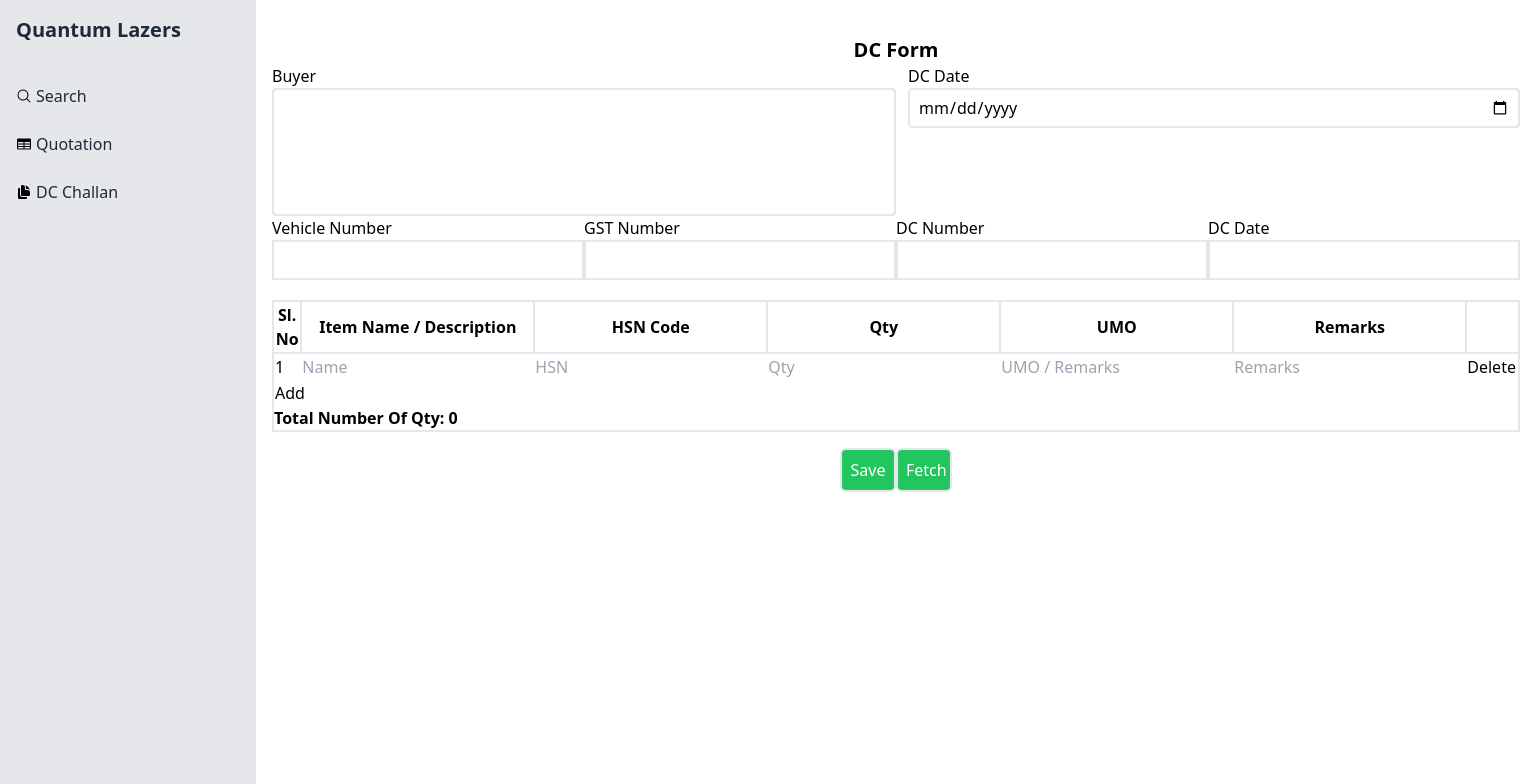
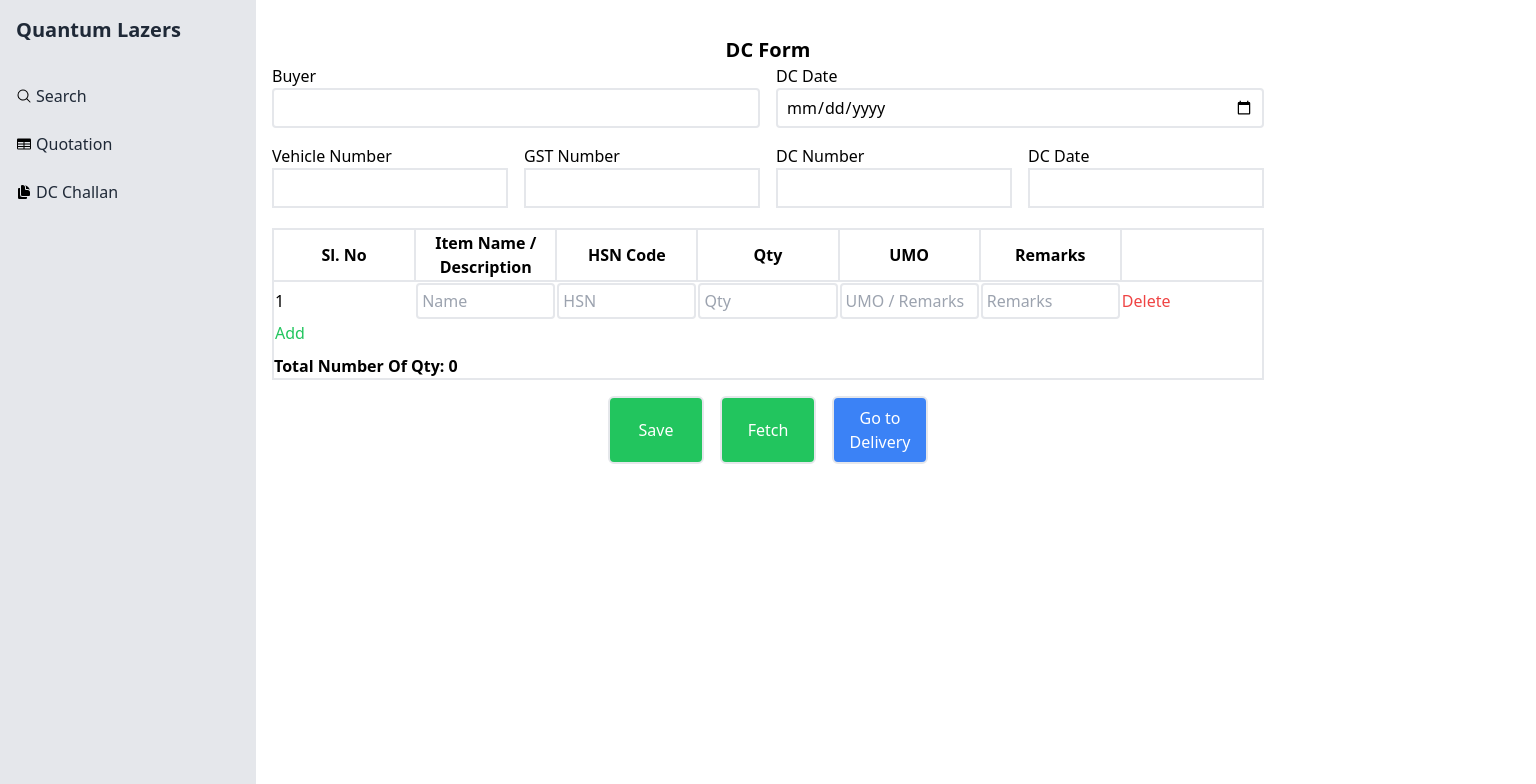
Before and after one commit to yuvaraj2775/quantamlazers, a Next.js app: page /delivery in a window 1280 px wide. Both pictures are taken after a click on the button "Add". Shown: the top 784 px of the page, 1536 px wide, since content can reach past the window. Built offline with nearby package versions, Linux system fonts and the light colour scheme.

Commit message:
Add files via upload

```diff
--- a/app/api/Formdata/route.js
+++ b/app/api/Formdata/route.js
@@ -30,6 +30,7 @@ async function initDb() {
         gst_number TEXT,
         dc_number TEXT,
         dc_issue_date DATE
+
       )
     `);
     console.log("Created 'quotation' table");
@@ -53,33 +54,81 @@ async function initDb() {
     console.error("Error initializing database:", error);
   }
 }
-
-// Handle POST request for quotations
 export async function POST(req) {
   let db;
   try {
     await initDb(); // Ensure the database schema is initialized
 
     const data = await req.json();
-    const { Buyer, docdate, vehiclenumber, gstnumber, dcnumber, dcdate } = data;
+    const {
+      Buyer,
+      docdate,
+      vehiclenumber,
+      gstnumber,
+      dcnumber,
+      dcdate,
+      items,
+    } = data;
 
-    if (!Buyer || !docdate || !vehiclenumber || !gstnumber || !dcnumber || !dcdate) {
-      return NextResponse.json({ error: "Missing required fields" }, { status: 400 });
+    if (
+      !Buyer ||
+      !docdate ||
+      !vehiclenumber ||
+      !gstnumber ||
+      !dcnumber ||
+      !dcdate ||
+      !items
+    ) {
+      return NextResponse.json(
+        { error: "Missing required fields" },
+        { status: 400 }
+      );
     }
 
     db = await opendb(); // Ensure database connection is open
 
-    const insertSql = `
+    // Insert into `quotation` table
+    const insertQuotationSql = `
       INSERT INTO quotation (buyer, dc_date, vehicle_number, gst_number, dc_number, dc_issue_date)
-      VALUES (?, ?, ?, ?, ?, ?)
+      VALUES (?, ?, ?, ?, ?, ?);
+    `;
+    const result = await db.run(insertQuotationSql, [
+      Buyer,
+      docdate,
+      vehiclenumber,
+      gstnumber,
+      dcnumber,
+      dcdate,
+    ]);
+
+    // Retrieve the ID of the inserted quotation
+    const quotationId = result.lastID;
+
+    // Prepare SQL for inserting items
+    const insertItemSql = `
+      INSERT INTO items ( quotation_id,name, hsn, qty, umoremarks, remarks)
+      VALUES ( ?,?, ?, ?, ?, ?);
     `;
 
-    await db.run(insertSql, [Buyer, docdate, vehiclenumber, gstnumber, dcnumber, dcdate]);
+    // Insert items
+    for (const item of items) {
+      await db.run(insertItemSql, [
+        quotationId,
+        item.name,
+        item.hsn,
+        item.qty,
+        item.umoremarks,
+        item.remarks,
+      ]);
+    }
 
     return NextResponse.json({ message: "Data inserted successfully" });
   } catch (error) {
     console.error("Error during database operation:", error);
-    return NextResponse.json({ error: "Database error: " + error.message }, { status: 500 });
+    return NextResponse.json(
+      { error: "Database error: " + error.message },
+      { status: 500 }
+    );
   } finally {
     if (db) {
       await db.close(); // Ensure the database connection is closed
@@ -93,13 +142,17 @@ export async function GET() {
   let db;
   try {
     await initDb(); // Ensure the database schema is initialized
+
     db = await opendb();
     const selectSql = `SELECT * FROM quotation`;
     const data = await db.all(selectSql);
     return NextResponse.json({ data });
   } catch (err) {
     console.log(err);
-    return NextResponse.json({ error: "Database error: " + err.message }, { status: 500 });
+    return NextResponse.json(
+      { error: "Database error: " + err.message },
+      { status: 500 }
+    );
   } finally {
     if (db) {
       await db.close(); // Ensure the database connection is closed
@@ -107,54 +160,3 @@ export async function GET() {
     }
   }
 }
-
-// Handle POST request for items
-export async function POSTItems(req) {
-  let db;
-  try {
-    const data = await req.json();
-    const { quotation_id, name, hsn, qty, umoremarks, remarks } = data;
-
-    if (!quotation_id || !name || !hsn || !qty) {
-      return NextResponse.json({ error: "Missing required fields" }, { status: 400 });
-    }
-
-    db = await opendb();
-
-    const insertSql = `
-      INSERT INTO items (quotation_id, name, hsn, qty, umoremarks, remarks)
-      VALUES (?, ?, ?, ?, ?, ?)
-    `;
-
-    await db.run(insertSql, [quotation_id, name, hsn, qty, umoremarks, remarks]);
-
-    return NextResponse.json({ message: "Item inserted successfully" });
-  } catch (error) {
-    console.error("Error during database operation:", error);
-    return NextResponse.json({ error: "Database error: " + error.message }, { status: 500 });
-  } finally {
-    if (db) {
-      await db.close();
-      console.log("Closed the database connection.");
-    }
-  }
-}
-
-// Handle GET request for items
-export async function GETItems() {
-  let db;
-  try {
-    db = await opendb();
-    const selectSql = `SELECT * FROM items`;
-    const data = await db.all(selectSql);
-    return NextResponse.json({ data });
-  } catch (err) {
-    console.log(err);
-    return NextResponse.json({ error: "Database error: " + err.message }, { status: 500 });
-  } finally {
-    if (db) {
-      await db.close();
-      console.log("Closed the database connection.");
-    }
-  }
-}
--- a/app/delivery/page.js
+++ b/app/delivery/page.js
@@ -2,12 +2,8 @@
 import { useRouter } from "next/navigation";
 import React, { useState } from "react";
 
-
 export default function Page() {
-  const [formData, setFormData] = useState({
-    items: [],
-  });
-
+  const [formData, setFormData] = useState({ items: [] });
   const [inputData, setInputData] = useState({
     Buyer: "",
     docdate: "",
@@ -15,11 +11,21 @@ export default function Page() {
     gstnumber: "",
     dcnumber: "",
     dcdate: "",
+    items: [
+      {
+        id: "",
+        name: "",
+        hsn: "",
+        qty: "",
+        umoremarks: "",
+        remarks: "",
+      },
+    ],
   });
 
   const handleInputChange = (e) => {
     const { name, value } = e.target;
-    setInputData((prev) => ({ ...prev, [name]: value }));
+    setInputData((prev) => ({ ...prev, [name]: value, items: formData }));
   };
 
   const handleAddRow = () => {
@@ -44,6 +50,7 @@ export default function Page() {
     const newItems = [...formData.items];
     newItems[index] = { ...newItems[index], [name]: value };
     setFormData({ items: newItems });
+    setInputData((prev) => ({ ...prev, items: formData }));
   };
 
   const handleDeleteRow = (index) => {
@@ -52,11 +59,13 @@ export default function Page() {
   };
 
   const handleSubmit = async (e) => {
+    console.log(inputData, "heloo");
+    console.log("bye", formData);
     e.preventDefault();
     try {
       const response = await fetch("/api/Formdata", {
         method: "POST",
-        body: JSON.stringify(inputData),
+        body: JSON.stringify({ ...inputData, items: formData.items }),
         headers: {
           "Content-Type": "application/json",
         },
@@ -64,7 +73,10 @@ export default function Page() {
 
       const result = await response.json();
       if (!response.ok) {
-        console.error("Error while submitting:", result.error || "Unknown error");
+        console.error(
+          "Error while submitting:",
+          result.error || "Unknown error"
+        );
       } else {
         console.log("Data added successfully:", result.message || "Success");
         setInputData({
@@ -74,7 +86,18 @@ export default function Page() {
           gstnumber: "",
           dcnumber: "",
           dcdate: "",
+          table: [
+            {
+              id: "",
+              name: "",
+              hsn: "",
+              qty: "",
+              umoremarks: "",
+              remarks: "",
+            },
+          ],
         });
+        setFormData({ items: [] });
       }
     } catch (error) {
       console.error("Request failed:", error);
@@ -82,36 +105,42 @@ export default function Page() {
   };
 
   const handlefetch = async () => {
-    const response = await fetch("/api/Formdata");
-    const result = await response.json();
-    console.log("result", result);
+    try {
+      const response = await fetch("/api/Formdata");
+      if (!response.ok) {
+        throw new Error("Failed to fetch data");
+      }
+      const result = await response.json();
+      console.log("Fetched data:", result);
+    } catch (error) {
+      console.error("Fetch failed:", error);
+    }
   };
 
-  const router =useRouter();
+  const router = useRouter();
   const handleClick = () => {
-
-    router.push('/deliverypg');
+    router.push("/deliverypg");
   };
 
   return (
     <form onSubmit={handleSubmit}>
-      <div className="h-screen w-screen p-4">
+      <div className="h-screen w-full p-4">
         <h1 className="text-center mt-5 font-bold text-xl">DC Form</h1>
 
-        <div className="grid grid-cols-2">
+        <div className="grid grid-cols-2 gap-4">
           <div className="capitalize">
             <label htmlFor="Buyer">Buyer</label>
             <input
               type="text"
-              className="border-2 rounded h-32 w-full"
+              className="border-2 rounded h-10 w-full"
               name="Buyer"
               value={inputData.Buyer}
               onChange={handleInputChange}
             />
           </div>
 
-          <div className="capitalize ml-3">
-            <label htmlFor="docdate">DC date</label>
+          <div className="capitalize">
+            <label htmlFor="docdate">DC Date</label>
             <input
               type="date"
               className="px-2 border-2 h-10 rounded w-full"
@@ -122,7 +151,7 @@ export default function Page() {
           </div>
         </div>
 
-        <div className="grid grid-cols-4 capitalize">
+        <div className="grid grid-cols-4 gap-4 mt-4">
           <div>
             <label htmlFor="vehiclenumber">Vehicle Number</label>
             <input
@@ -189,6 +218,7 @@ export default function Page() {
                       value={item.name}
                       onChange={(e) => handleRowChange(index, e)}
                       placeholder="Name"
+                      className="w-full border-2 rounded p-1"
                     />
                   </td>
                   <td>
@@ -198,6 +228,7 @@ export default function Page() {
                       value={item.hsn}
                       onChange={(e) => handleRowChange(index, e)}
                       placeholder="HSN"
+                      className="w-full border-2 rounded p-1"
                     />
                   </td>
                   <td>
@@ -207,6 +238,7 @@ export default function Page() {
                       value={item.qty}
                       onChange={(e) => handleRowChange(index, e)}
                       placeholder="Qty"
+                      className="w-full border-2 rounded p-1"
                     />
                   </td>
                   <td>
@@ -216,6 +248,7 @@ export default function Page() {
                       value={item.umoremarks}
                       onChange={(e) => handleRowChange(index, e)}
                       placeholder="UMO / Remarks"
+                      className="w-full border-2 rounded p-1"
                     />
                   </td>
                   <td>
@@ -225,10 +258,15 @@ export default function Page() {
                       value={item.remarks}
                       onChange={(e) => handleRowChange(index, e)}
                       placeholder="Remarks"
+                      className="w-full border-2 rounded p-1"
                     />
                   </td>
                   <td>
-                    <button type="button" onClick={() => handleDeleteRow(index)}>
+                    <button
+                      type="button"
+                      onClick={() => handleDeleteRow(index)}
+                      className="text-red-500"
+                    >
                       Delete
                     </button>
                   </td>
@@ -236,25 +274,47 @@ export default function Page() {
               ))}
               <tr>
                 <td colSpan="7">
-                  <button type="button" onClick={handleAddRow}>
+                  <button
+                    type="button"
+                    onClick={handleAddRow}
+                    className="text-green-500"
+                  >
                     Add
                   </button>
                 </td>
               </tr>
             </tbody>
           </table>
-          <p className="font-bold">
-            Total Number of Qty: {formData.items.reduce((acc, item) => acc + Number(item.qty || 0), 0)}
+          <p className="font-bold mt-2">
+            Total Number of Qty:{" "}
+            {formData.items.reduce(
+              (acc, item) => acc + Number(item.qty || 0),
+              0
+            )}
           </p>
         </div>
 
-        <div className="flex justify-center mt-4">
-          <div  onClick={handleClick} className="text-center cursor-pointer border-2 p-2 w-14 rounded-md bg-green-500 text-white">
-            <button type="submit">Save</button>
-          </div>
-          <div onClick={handlefetch} className="text-center cursor-pointer border-2 p-2 w-14 rounded-md bg-green-500 text-white">
-            <button type="button">Fetch</button>
-          </div>
+        <div className="flex justify-center mt-4 gap-4">
+          <button
+            type="submit"
+            className="text-center cursor-pointer border-2 p-2 w-24 rounded-md bg-green-500 text-white"
+          >
+            Save
+          </button>
+          <button
+            type="button"
+            onClick={handlefetch}
+            className="text-center cursor-pointer border-2 p-2 w-24 rounded-md bg-green-500 text-white"
+          >
+            Fetch
+          </button>
+          <button
+            type="button"
+            onClick={handleClick}
+            className="text-center cursor-pointer border-2 p-2 w-24 rounded-md bg-blue-500 text-white"
+          >
+            Go to Delivery
+          </button>
         </div>
       </div>
     </form>
--- a/app/deliverypg/page.js
+++ b/app/deliverypg/page.js
@@ -8,7 +8,7 @@ const Page = () => {
 
 
     return (
-        <div className='w-screen overflow-y-auto h-screen m-4'>
+        <div className='w-full overflow-y-auto h-screen m-4'>
             <h1 className='font-bold text-3xl text-center p-5'>Generated Quote</h1>
             <div className='min-w-full mx-2 mt-2 border-2 border-black space-y-5'>
                 <div className='flex space-x-5'>
```
Also changed, not shown: 1 other file (tests, documents, lock files or other folders).
